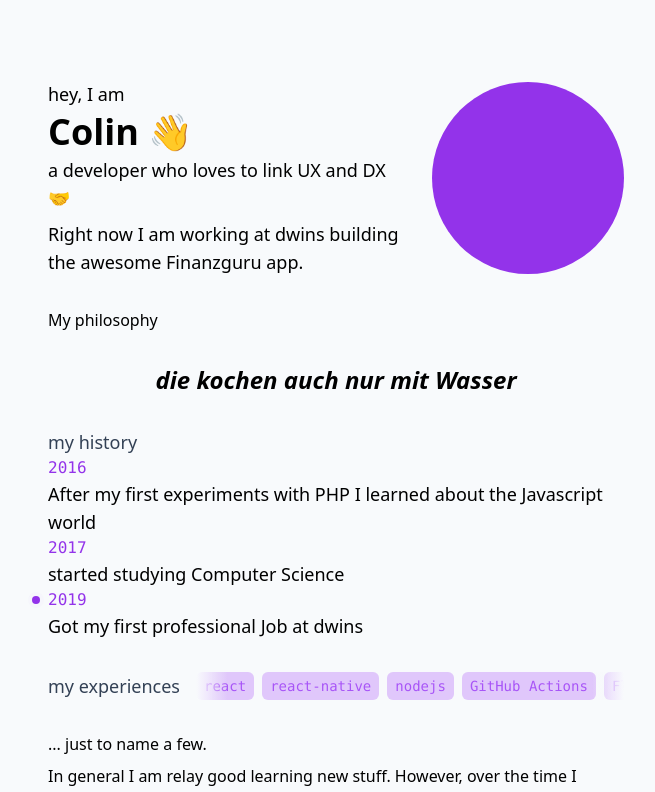
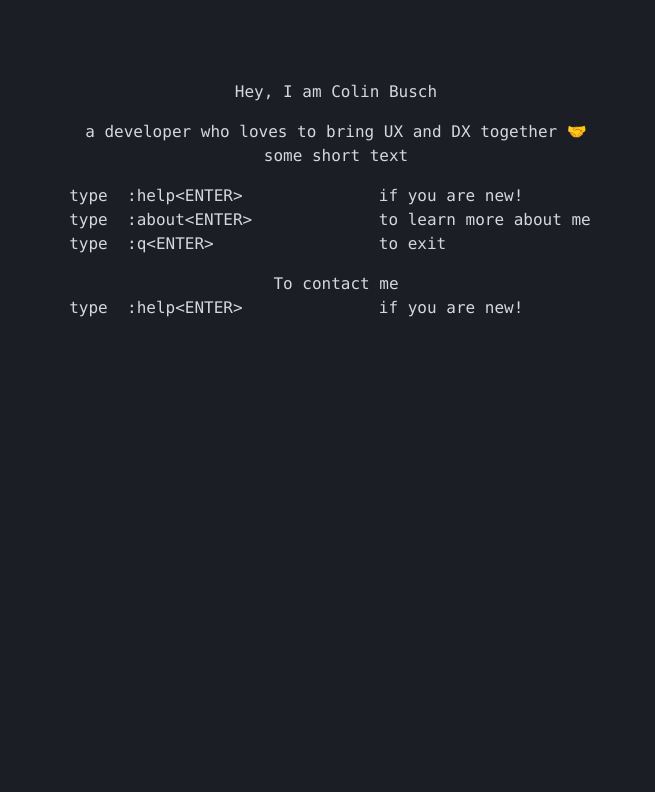
Before and after one commit to buschco/colin.busch.dev, a Next.js app: page / in a window 1280 px wide. Shown: the top 792 px of the page, without its empty margins (304-959 px from the left). Built offline with nearby package versions, Linux system fonts and the light colour scheme.

Commit message:
vim intro

```diff
--- a/app/layout.tsx
+++ b/app/layout.tsx
@@ -12,7 +12,7 @@ export default function RootLayout({
         head.tsx. Find out more at https://beta.nextjs.org/docs/api-reference/file-conventions/head
       */}
       <head />
-      <body className="max-w-xl mx-auto py-20 bg-slate-50 dark:bg-black">
+      <body className="max-w-xl mx-auto py-20 bg-bg text-normal font-mono">
         {children}
       </body>
     </html>
--- a/app/page.tsx
+++ b/app/page.tsx
@@ -1,6 +1,6 @@
-export default function Home() {
+function Home() {
   return (
-    <main className="flex flex-col gap-8 text-black dark:text-slate-50">
+    <main className="flex flex-col gap-8">
       <div className="flex flex-row justify-between items-center gap-8">
         <div className="flex flex-col gap-1">
           <span className="text-lg">hey, I am</span>
@@ -21,15 +21,8 @@ export default function Home() {
         <div className="bg-purple-600 w-48 h-48 aspect-square rounded-full" />
       </div>
 
-      <h2>My philosophy</h2>
-      <h1 className="text-2xl font-bold italic text-center">
-        die kochen auch nur mit Wasser
-      </h1>
-
       <div>
-        <h2 className="text-slate-700 dark:text-slate-300 text-lg font-medium">
-          my history
-        </h2>
+        <h2 className="text-lg font-medium">my history</h2>
         <div className="flex flex-row items-center gap-1">
           <span className="text-purple-600 font-medium font-mono">2016</span>
         </div>
@@ -60,7 +53,7 @@ export default function Home() {
       </div>
 
       <div className="flex flex-row items-center gap-4">
-        <h2 className="whitespace-nowrap text-slate-700 dark:text-slate-300 text-lg font-medium">
+        <h2 className="whitespace-nowrap text-lg font-medium">
           my experiences
         </h2>
 
@@ -120,3 +113,44 @@ export default function Home() {
     </main>
   );
 }
+
+const Row = ({ title, children }: { title: string; children: string }) => (
+  <div className="flex flex-row">
+    <pre className="flex flex-1">
+      <span className="hidden sm:block">{"type  "}</span>:{title}
+      <span className="hidden sm:block">{"<ENTER>"}</span>
+    </pre>
+    <div className="w-56">{children}</div>
+  </div>
+);
+
+export default function Home2() {
+  return (
+    <main className="container-sm mx-auto flex flex-col items-center gap-4">
+      <div className="flex flex-col items-center">
+        <h1 className="text-center mb-4">Hey, I am Colin Busch</h1>
+
+        <div className="flex flex-1 flex-col mb-4">
+          <h2 className="text-center mx-4">
+            a developer who loves to bring{" "}
+            <span className="font-medium">UX</span> and{" "}
+            <span className="font-medium">DX</span> together 🤝
+          </h2>
+          <h2 className="text-center">some short text</h2>
+        </div>
+
+        <div className="flex flex-col self-stretch mb-4">
+          <Row title="help">if you are new!</Row>
+          <Row title="about">to learn more about me</Row>
+          <Row title="q">to exit</Row>
+        </div>
+
+        <span className="text-center">To contact me</span>
+
+        <div className="flex flex-col self-stretch mb-12">
+          <Row title="help">if you are new!</Row>
+        </div>
+      </div>
+    </main>
+  );
+}
--- a/tailwind.config.js
+++ b/tailwind.config.js
@@ -6,7 +6,14 @@ module.exports = {
     "./components/**/*.{js,ts,jsx,tsx}",
   ],
   theme: {
-    extend: {},
+    extend: {
+      colors: {
+        bg: "#1c1e26",
+        ["bg2"]: "#2e303e",
+        normal: "#d5d8da",
+        accent: "#e95678",
+      },
+    },
   },
   plugins: [],
 };
```
